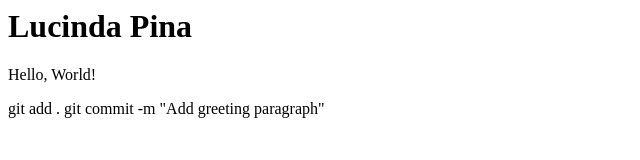
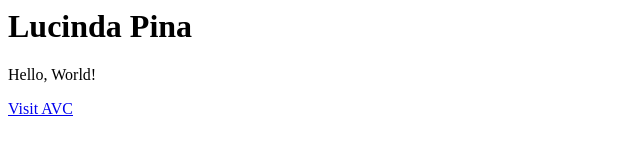
Before and after one commit to pinalucinda2019/pinalucinda2019.github.io, a plain HTML site: page index.html in a window 1280 px wide. Shown: the whole page, without its empty margins (0-640 px from the left). Drawn offline with Linux system fonts and the light colour scheme.

Commit message:
Add external link

```diff
--- a/index.html
+++ b/index.html
@@ -1,4 +1,3 @@
 <h1>Lucinda Pina</h1>
 <p>Hello, World!</p>
-git add .
-git commit -m "Add greeting paragraph"
+<a href="https://www.avc.edu">Visit AVC</a>
```
